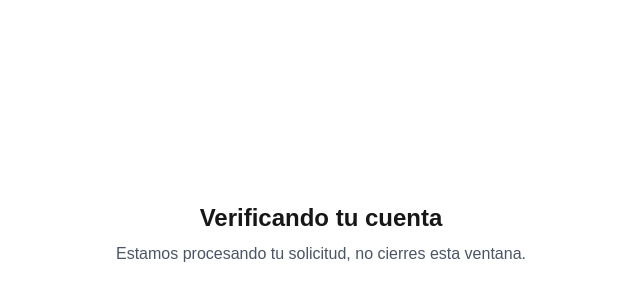
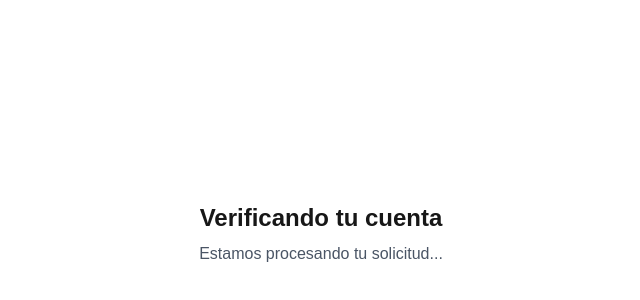
Before and after one commit to Carmona52/yoreparo-web, a Next.js app: page /confirm-account in a window 1280 px wide. Shown: the part 166-466 px from the top of the page, without its empty margins (319-959 px from the left). Built offline with nearby package versions, Linux system fonts and the light colour scheme; no server answers; what @mui/material-nextjs would draw is missing.

Commit message:
magic links fix bug

```diff
--- a/app/confirm-account/page.tsx
+++ b/app/confirm-account/page.tsx
@@ -1,10 +1,10 @@
 'use client'
 
-import { useEffect } from 'react'
+import { Suspense, useEffect } from 'react'
 import { useRouter, useSearchParams } from 'next/navigation'
 import { supabase } from '@/libs/supabase'
 
-export default function ConfirmAccountPage() {
+function ConfirmAccountContent() {
     const router = useRouter()
     const searchParams = useSearchParams()
 
@@ -18,21 +18,28 @@ export default function ConfirmAccountPage() {
                 if (!error) {
                     router.push('/login?message=Cuenta confirmada con éxito')
                 } else {
-                    console.error('Error de confirmación:', error.message)
-                    router.push('/login?error=El enlace es inválido o ha expirado')
+                    console.error('Error:', error.message)
+                    router.push('/login?error=El enlace es inválido')
                 }
             }
-
             confirmUser()
         }
     }, [searchParams, router])
 
     return (
-        <div className="flex flex-col items-center justify-center min-h-screen p-4">
-            <div className="text-center">
-                <h1 className="text-2xl font-bold mb-2">Verificando tu cuenta</h1>
-                <p className="text-gray-600">Estamos procesando tu solicitud, no cierres esta ventana.</p>
-            </div>
+        <div className="text-center">
+            <h1 className="text-2xl font-bold mb-2">Verificando tu cuenta</h1>
+            <p className="text-gray-600">Estamos procesando tu solicitud...</p>
         </div>
     )
 }
+
+export default function ConfirmAccountPage() {
+    return (
+        <div className="flex flex-col items-center justify-center min-h-screen p-4">
+            <Suspense fallback={<div>Cargando...</div>}>
+                <ConfirmAccountContent />
+            </Suspense>
+        </div>
+    )
+}
```
